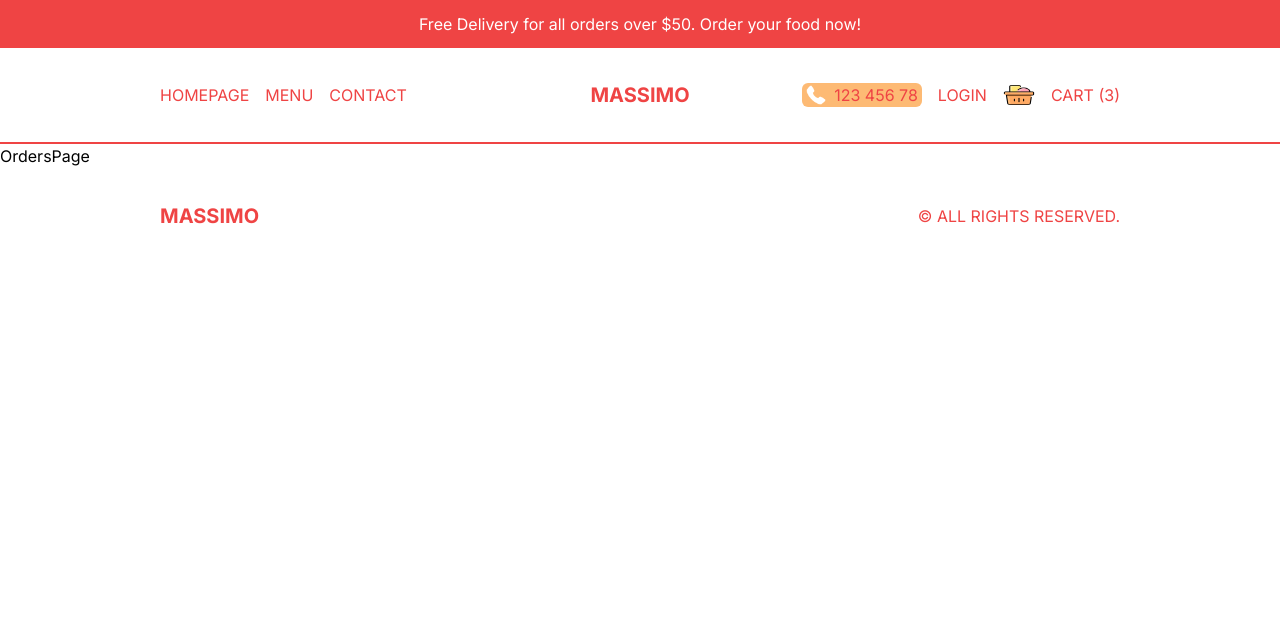
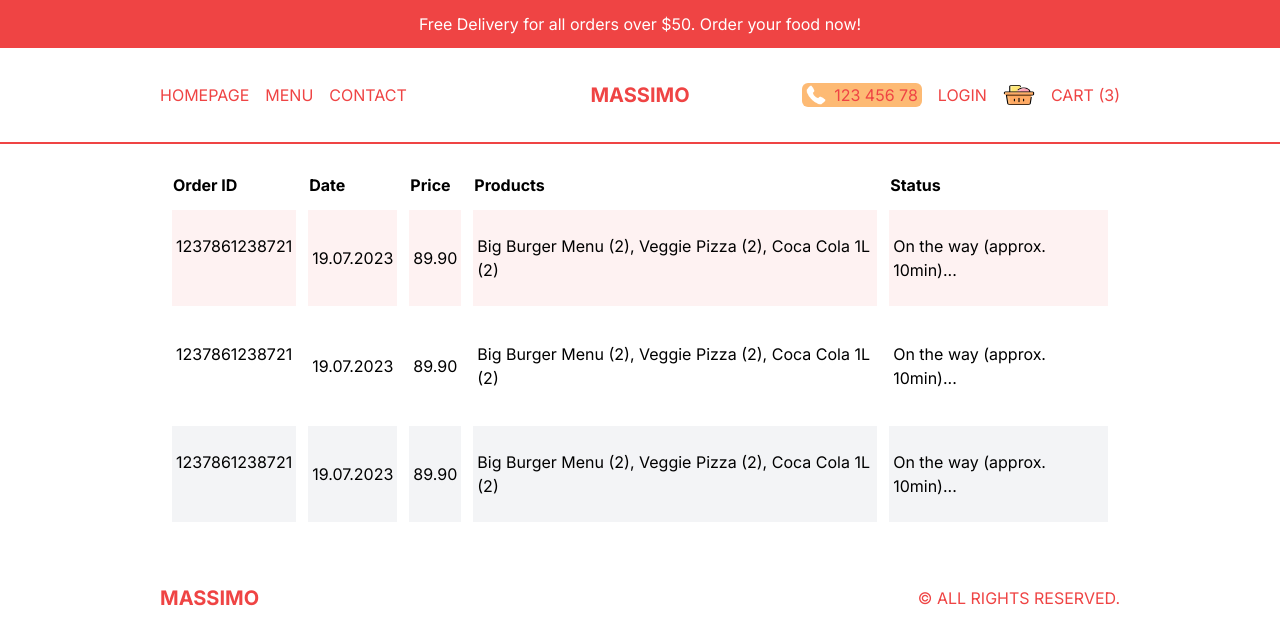
Before and after one commit to codeplan73/resturant-ui, a Next.js app: page /orders in a window 1280 px wide. Shown: the top 644 px of the page. Built offline with nearby package versions, Linux system fonts and the light colour scheme.

Commit message:
completed order page

```diff
--- a/src/app/login/page.tsx
+++ b/src/app/login/page.tsx
@@ -1,7 +1,51 @@
+import Image from 'next/image'
+import Link from 'next/link'
 import React from 'react'
 
 const LoginPage = () => {
-  return <div>LoginPage</div>
+  return (
+    <div className="p-4 h-[calc(100vh-6rem)] md:h-[calc(100vh-9rem)] flex items-center justify-center">
+      {/* BOX */}
+      <div className=" h-full shadow-2xl rounded-md flex flex-col md:flex-row md:h-[70%] md:w-full lg:w-[60%] 2xl:w-1/2">
+        {/* IMAGE CONTAINER */}
+        <div className="relative h-1/3 w-full md:h-full md:w-1/2">
+          <Image src="/loginBg.png" alt="" fill className="object-cover" />
+        </div>
+        {/* FORM CONTAINER */}
+        <div className="p-10 flex flex-col gap-8 md:w-1/2">
+          <h1 className="font-bold text-xl xl:text-3xl">Welcome</h1>
+          <p>Log into your account or create a new one using social buttons</p>
+          <button className="flex gap-4 p-4 ring-1 ring-orange-100 rounded-md">
+            <Image
+              src="/google.png"
+              alt=""
+              width={20}
+              height={20}
+              className="object-contain"
+            />
+            <span>Sign in with Google</span>
+          </button>
+          <button className="flex gap-4 p-4 ring-1 ring-blue-100 rounded-md">
+            <Image
+              src="/facebook.png"
+              alt=""
+              width={20}
+              height={20}
+              className="object-contain"
+            />
+            <span>Sign in with Facebook</span>
+          </button>
+          <p className="text-sm">
+            Have a problem?
+            <Link className="underline" href="/">
+              {' '}
+              Contact us
+            </Link>
+          </p>
+        </div>
+      </div>
+    </div>
+  )
 }
 
 export default LoginPage
--- a/src/app/orders/page.tsx
+++ b/src/app/orders/page.tsx
@@ -1,7 +1,50 @@
 import React from 'react'
 
 const OrdersPage = () => {
-  return <div>OrdersPage</div>
+  return (
+    <div className="p-4 lg:px-20 xl:px-40">
+      <table className="w-full border-separate border-spacing-3">
+        <thead>
+          <tr className="text-left">
+            <th className="hidden md:block">Order ID</th>
+            <th>Date</th>
+            <th>Price</th>
+            <th className="hidden md:block">Products</th>
+            <th>Status</th>
+          </tr>
+        </thead>
+        <tbody>
+          <tr className="text-sm md:text-base bg-red-50">
+            <td className="hidden md:block py-6 px-1">1237861238721</td>
+            <td className="py-6 px-1">19.07.2023</td>
+            <td className="py-6 px-1">89.90</td>
+            <td className="hidden md:block py-6 px-1">
+              Big Burger Menu (2), Veggie Pizza (2), Coca Cola 1L (2)
+            </td>
+            <td className="py-6 px-1">On the way (approx. 10min)...</td>
+          </tr>
+          <tr className="text-sm md:text-base odd:bg-gray-100">
+            <td className="hidden md:block py-6 px-1">1237861238721</td>
+            <td className="py-6 px-1">19.07.2023</td>
+            <td className="py-6 px-1">89.90</td>
+            <td className="hidden md:block py-6 px-1">
+              Big Burger Menu (2), Veggie Pizza (2), Coca Cola 1L (2)
+            </td>
+            <td className="py-6 px-1">On the way (approx. 10min)...</td>
+          </tr>
+          <tr className="text-sm md:text-base odd:bg-gray-100">
+            <td className="hidden md:block py-6 px-1">1237861238721</td>
+            <td className="py-6 px-1">19.07.2023</td>
+            <td className="py-6 px-1">89.90</td>
+            <td className="hidden md:block py-6 px-1">
+              Big Burger Menu (2), Veggie Pizza (2), Coca Cola 1L (2)
+            </td>
+            <td className="py-6 px-1">On the way (approx. 10min)...</td>
+          </tr>
+        </tbody>
+      </table>
+    </div>
+  )
 }
 
 export default OrdersPage
```
